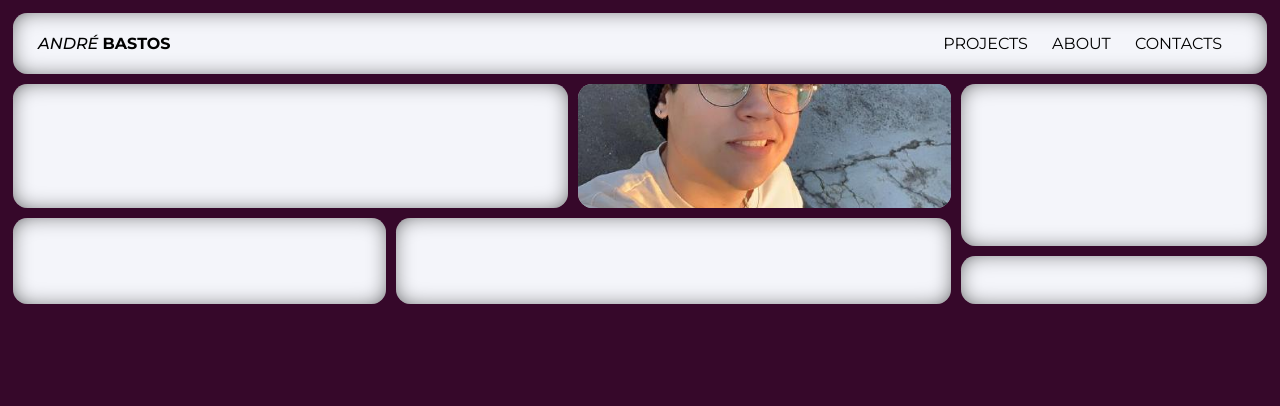
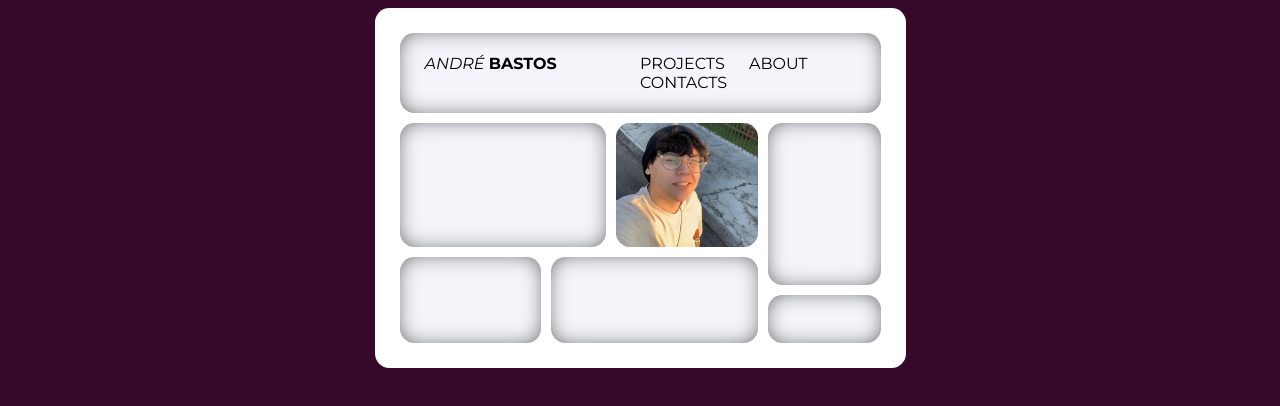
Before and after one commit to zezevitor/Desenvolvimento-Web, a plain HTML site: page Portfolio/index.html in a window 1280 px wide. Drawn offline with Linux system fonts and the light colour scheme.

Commit message:
Testando novo modelo

```diff
--- a/Portfolio/style.css
+++ b/Portfolio/style.css
@@ -1,4 +1,4 @@
-html, body{
+html, body {
     background-color: #36082A;
 }
 
@@ -16,14 +16,14 @@ a{
 }
 
 .bg {
-    display: flex;
-    width: 50%;
-    height: 75%;
+    aspect-ratio: 16/9;
+    display: block;
+    background-color: white;
     border: none;
     border-radius: 0.9em;
-    background-color: #FFFFFF;
-    min-width: auto;
-    min-height: auto;
+    padding: 20px;
+    max-height: 900px;
+    justify-self: center;
 }
 
 .header {
@@ -53,7 +53,4 @@ a{
 
 .montserrat {
     font-family: "Montserrat", sans-serif;
-    font-optical-sizing: auto;
-    font-weight: 450;
-    font-style: normal;
-  }
+}
```
Also changed, not shown: Portfolio/index.html (+2 -2 lines).
